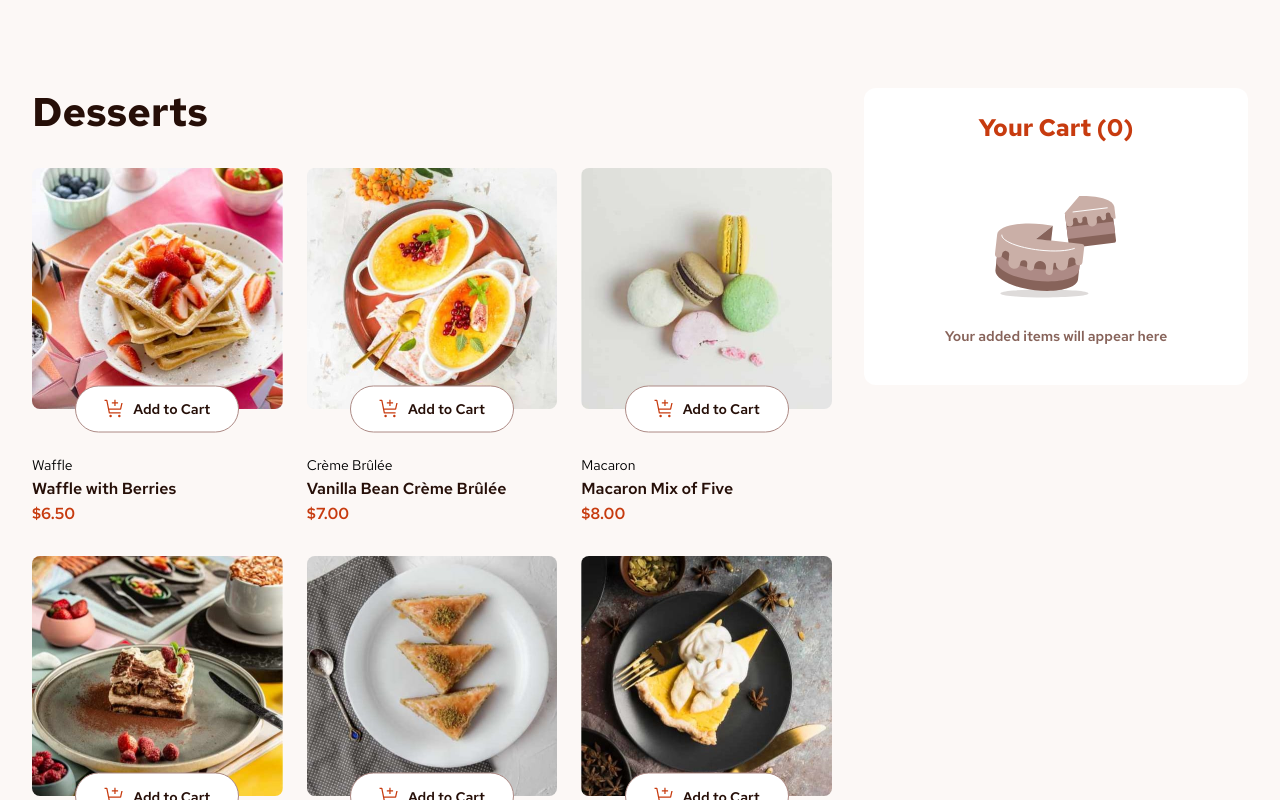
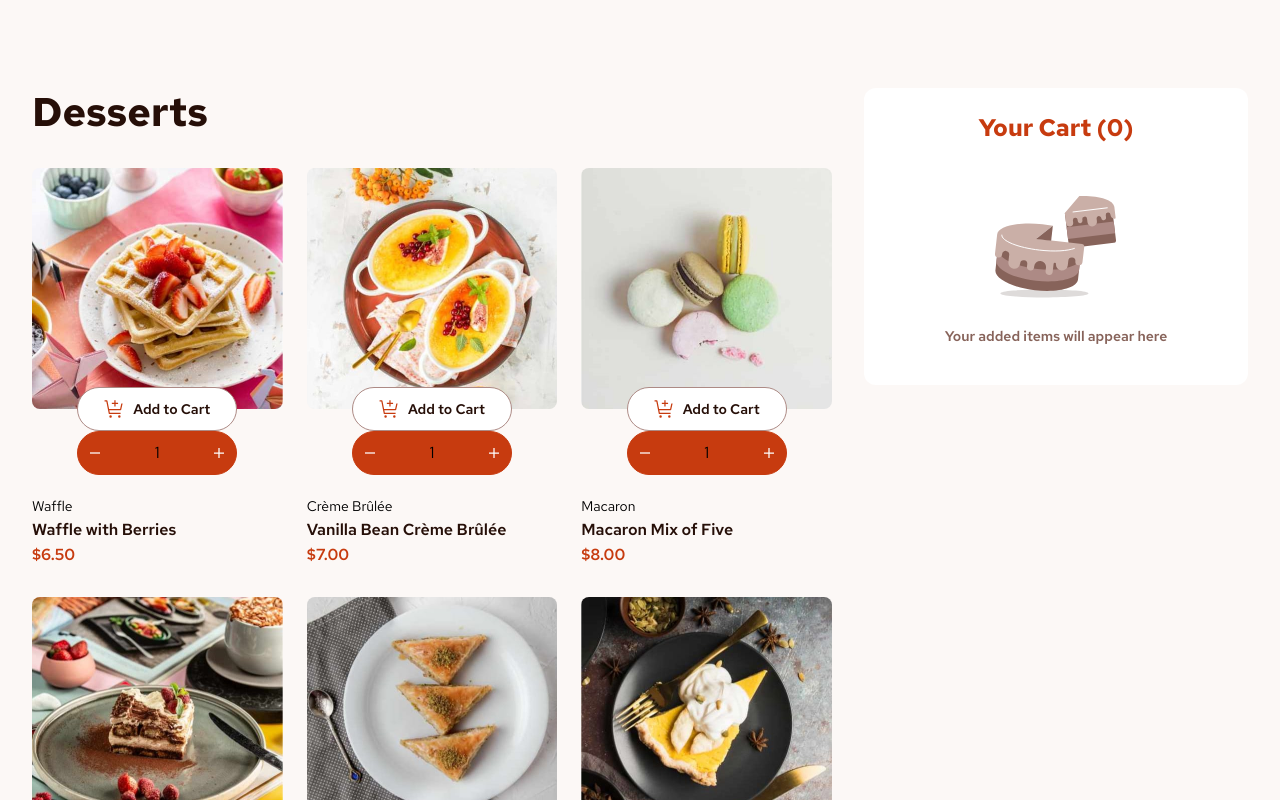
Before and after one commit to EsraaY21/product-list-with-cart, a React (Vite) app: page / in a window 1280 px wide. Shown: the top 800 px of the page. Built offline with nearby package versions, Linux system fonts and the light colour scheme.

Commit message:
add to cart button

```diff
--- a/src/App.jsx
+++ b/src/App.jsx
@@ -1,6 +1,8 @@
 import { useState } from "react";
 import CartIcon from "./components/icons/CartIcon";
 import data from "./data.json";
+import PlusIcon from "./components/icons/PlusIcon";
+import MinusIcon from "./components/icons/MinusIcon";
 
 function App() {
   const [cartItems, setCartItems] = useState([]);
@@ -39,13 +41,21 @@ function App() {
                     className="dessert_image"
                   />
                 </picture>
+
                 <button
-                  className="add_to_cart text-4"
+                  className="add_to_cart  cart_btn"
                   onClick={() => handleAddToCart(dessert.id)}
                 >
                   <CartIcon />
                   <span className="text-4">Add to Cart</span>
                 </button>
+
+                <div className="update_cart_container  cart_btn">
+                  <MinusIcon />
+                  <span>1</span>
+                  <PlusIcon />
+                </div>
+
                 <p className="category text-4">{dessert.category}</p>
                 <h3 className="name text-3">{dessert.name}</h3>
                 <p className="price text-3">${dessert.price.toFixed(2)}</p>
--- /dev/null
+++ b/src/components/icons/MinusIcon.jsx
@@ -0,0 +1,15 @@
+import React from "react";
+
+export default function MinusIcon() {
+  return (
+    <svg
+      xmlns="http://www.w3.org/2000/svg"
+      width="10"
+      height="2"
+      fill="none"
+      viewBox="0 0 10 2"
+    >
+      <path fill="#fff" d="M0 .375h10v1.25H0V.375Z" />
+    </svg>
+  );
+}
--- /dev/null
+++ b/src/components/icons/PlusIcon.jsx
@@ -0,0 +1,18 @@
+import React from "react";
+
+export default function PlusIcon() {
+  return (
+    <svg
+      xmlns="http://www.w3.org/2000/svg"
+      width="10"
+      height="10"
+      fill="none"
+      viewBox="0 0 10 10"
+    >
+      <path
+        fill="#fff"
+        d="M10 4.375H5.625V0h-1.25v4.375H0v1.25h4.375V10h1.25V5.625H10v-1.25Z"
+      />
+    </svg>
+  );
+}
--- a/src/css/desktop.css
+++ b/src/css/desktop.css
@@ -81,19 +81,23 @@ h1 {
     border-radius: 8px;
 }
 
-button.add_to_cart {
+.cart_btn {
     border-radius: 999px;
     display: flex;
+    align-items: center;
+    margin-inline: auto;
+    transform: translateY(-50%);
+    cursor: pointer;
+    width: 160px;
+    height: 44px;
+}
+
+button.add_to_cart {
+    gap: 8px;
     justify-content: center;
-    align-items: center;
-    gap: 8px;
-    width: fit-content;
-    padding: 12.5px 28px;
     background-color: var(--color-white);
     border: 1px solid var(--color-rose-400);
     outline: none;
-    margin-inline: auto;
-    transform: translateY(-50%);
 }
 
 .dessert_item .category {
@@ -111,6 +115,13 @@ button.add_to_cart {
 
 button span {
     color: var(--color-rose-900);
+}
+
+.update_cart_container {
+    justify-content: space-between;
+    background-color: var(--color-red);
+    border: 1px solid var(--color-red);
+    padding-inline: 12px;
 }
 
 
```
